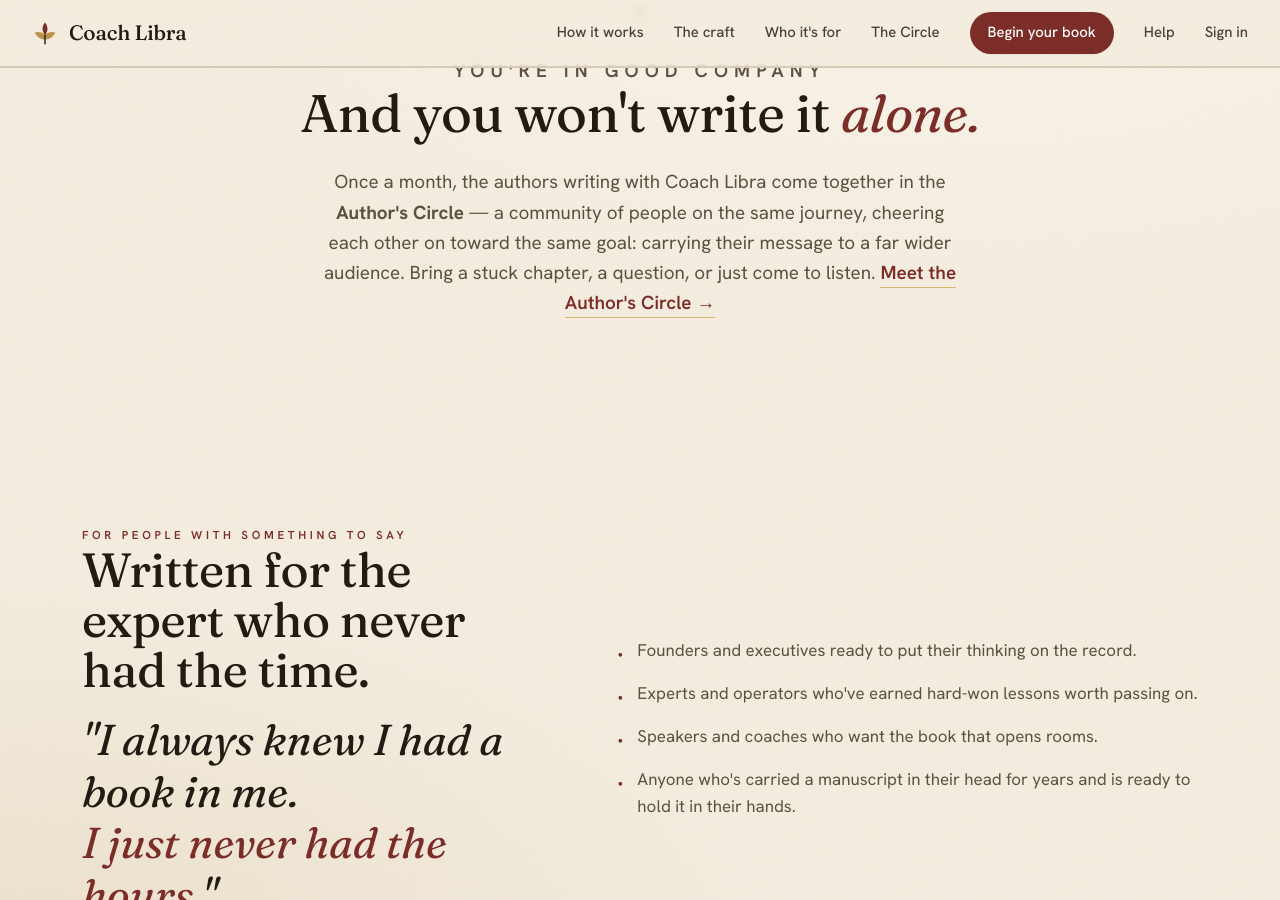
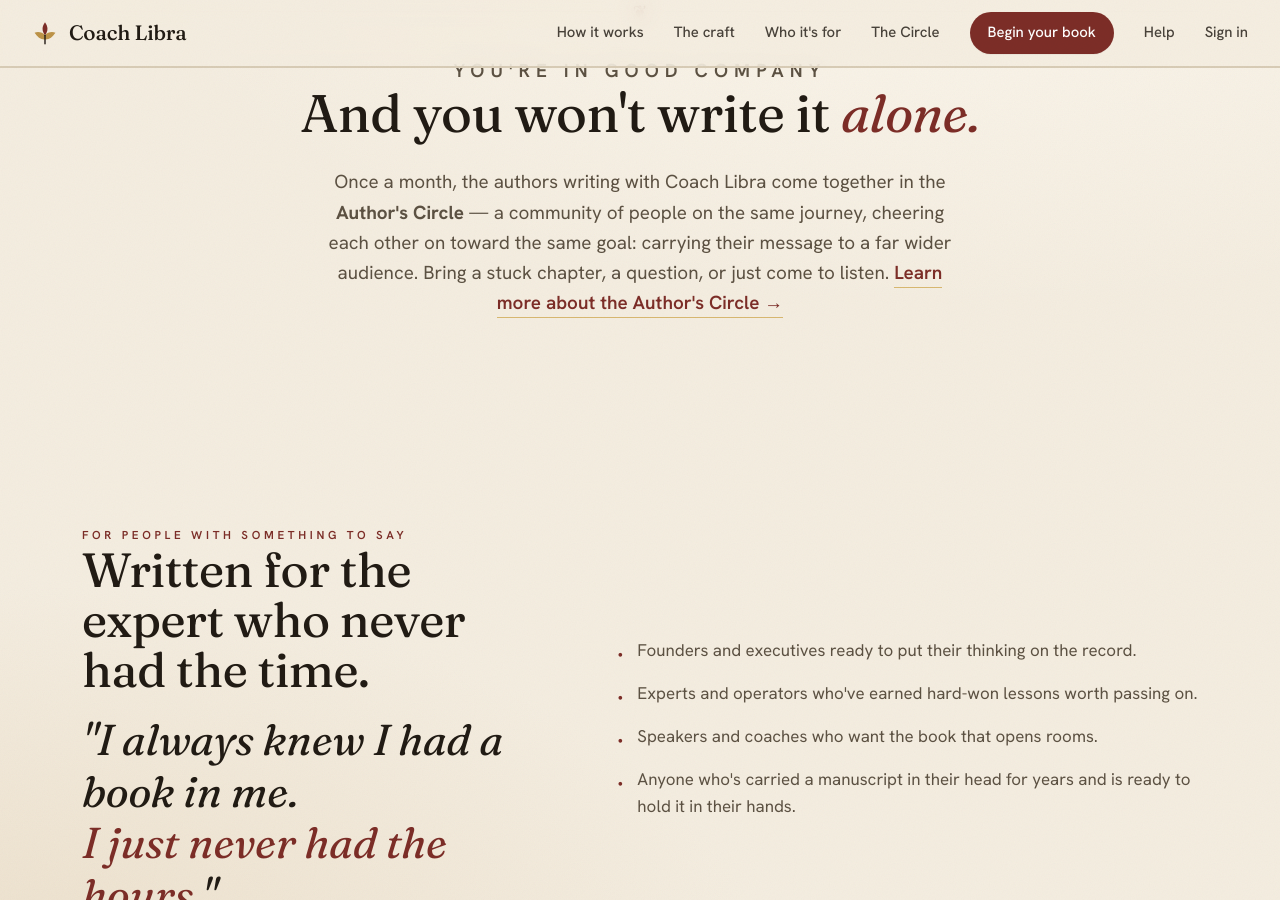
Before and after one commit to ajcrabill/coach-libra-website, a Jekyll site: the page built from index.html, in a window 1280 px wide and 900 px high, scrolled down 3649 px. Built offline with Jekyll 4.4.1, drawn with Linux system fonts in a browser that asks for light colours.

Commit message:
site: homepage CTA 'Meet the Author's Circle' -> 'Learn more about the Author's Circle'
🤖 Generated with [Claude Code](https://claude.com/claude-code)

Co-Authored-By: Claude Opus 4.8 (1M context) <noreply@anthropic.com>

```diff
--- a/index.html
+++ b/index.html
@@ -78,7 +78,7 @@ pageScript: home
       <div class="quiet reveal">
         <p class="eyebrow">You're in good company</p>
         <h2>And you won't write it <em>alone.</em></h2>
-        <p>Once a month, the authors writing with Coach Libra come together in the <strong>Author's Circle</strong> — a community of people on the same journey, cheering each other on toward the same goal: carrying their message to a far wider audience. Bring a stuck chapter, a question, or just come to listen. <a href="/circle" style="color:var(--oxblood);text-decoration:none;font-weight:600;border-bottom:1px solid var(--gold-soft);padding-bottom:2px">Meet the Author's Circle →</a></p>
+        <p>Once a month, the authors writing with Coach Libra come together in the <strong>Author's Circle</strong> — a community of people on the same journey, cheering each other on toward the same goal: carrying their message to a far wider audience. Bring a stuck chapter, a question, or just come to listen. <a href="/circle" style="color:var(--oxblood);text-decoration:none;font-weight:600;border-bottom:1px solid var(--gold-soft);padding-bottom:2px">Learn more about the Author's Circle →</a></p>
       </div>
     </div>
   </section>
```
